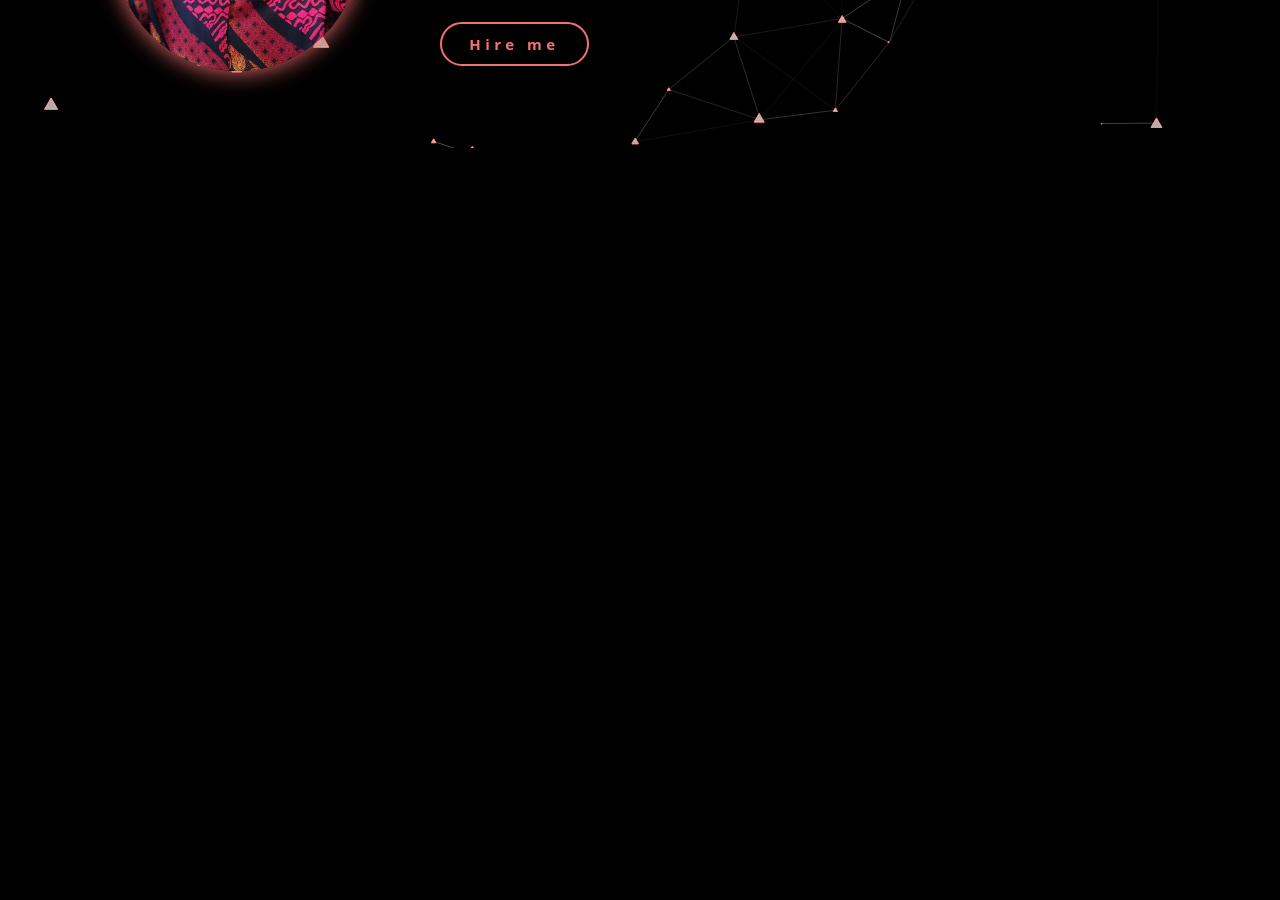
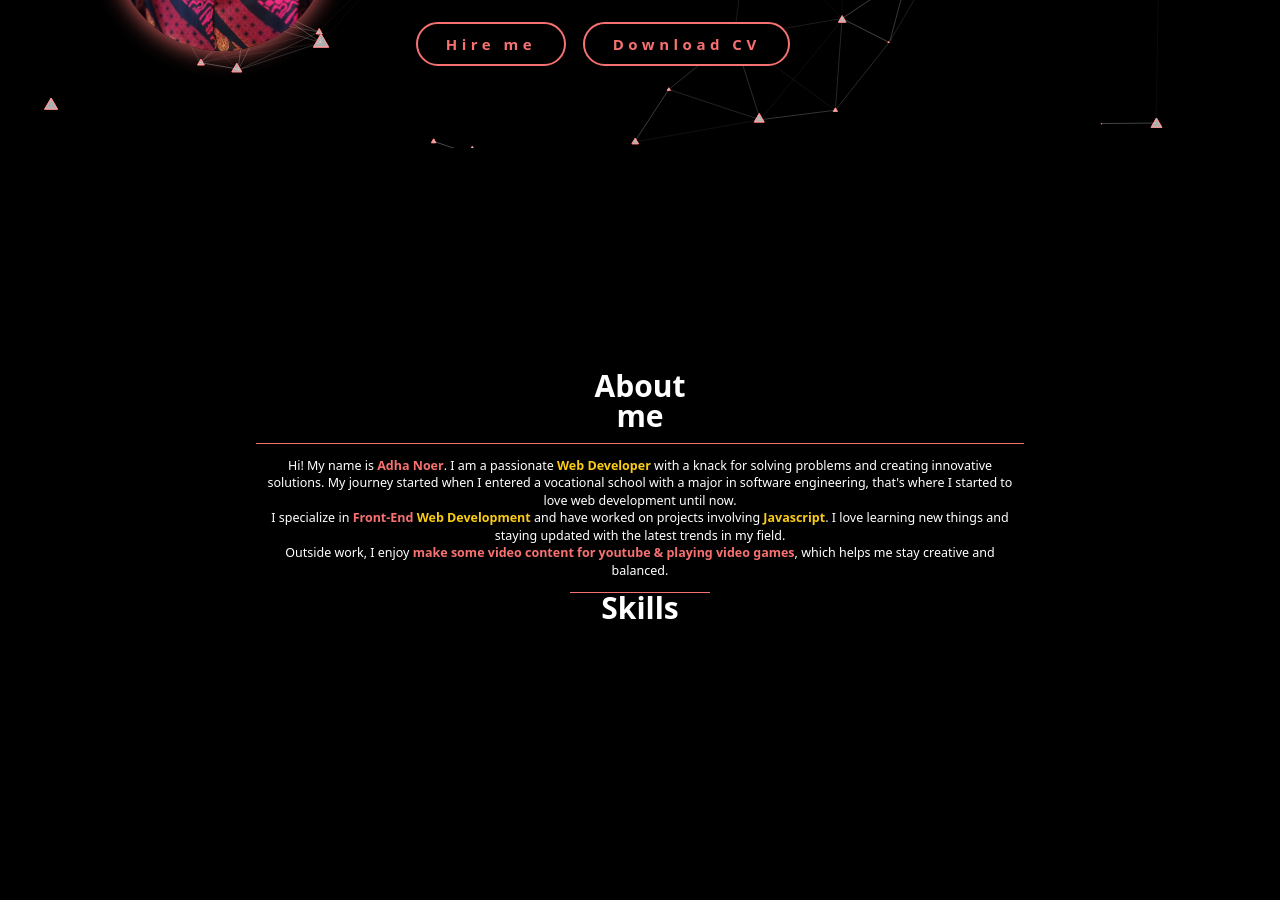
Before and after one commit to AdhaNoer4/WEB-PORTO, a plain HTML site: page tahun-2024/index.html in a window 1280 px wide. Shown: the part 492-1392 px from the top of the page. Drawn offline with nearby package versions, Linux system fonts and the light colour scheme.

Commit message:
2024 | About Section 0.1 = Make content for about me section

```diff
--- a/tahun-2024/index.html
+++ b/tahun-2024/index.html
@@ -14,7 +14,7 @@
       <a href="#" class="logo text-5xl text-red-400 font-extrabold cursor-pointer transition ease hover:scale-110">Noeru</a>
       <nav class="text-3xl text-white">
         <a href="#home" class="ml-16 font-medium transition ease duration-150 border-b-2 border-yellow-400 text-red-400">Home</a>
-        <a href="#about" class="ml-16 font-medium transition ease duration-150 border-b-2 border-transparent hover:text-red-400 hover:border-yellow-400">About</a>
+        <a href="#about-me" class="ml-16 font-medium transition ease duration-150 border-b-2 border-transparent hover:text-red-400 hover:border-yellow-400">About</a>
         <a href="#project" class="ml-16 font-medium transition ease duration-150 border-b-2 border-transparent hover:text-red-400 hover:border-yellow-400">Project</a>
         <a href="#contact" class="ml-16 font-medium transition ease duration-150 border-b-2 border-transparent hover:text-red-400 hover:border-yellow-400">Contact</a>
       </nav>
@@ -32,8 +32,8 @@
         <div class="home-content z-10">
           <h1 class="text-8xl font-bold leading-snug">Hi, it's <span class="text-red-400">Noeru</span></h1>
           <h3 class="typing-text text-7xl font-semibold mb-4 min-w-72">I'm a <span class="relative text-writer text-yellow-400 text-bold"></span><label for="" class="animate-ping text-red-400">|</label></h3>
-          <p class="text-lg">
-            orem ipsum dolor sit amet consectetur adipisicing elit. Maiores, amet qui? Eum dicta voluptatum, consequatur quibusdam ullam assumenda quasi architecto cumque rem tempore porro corrupti ratione voluptates ipsa. Quos, fuga.
+          <p class="text-xl">
+            A beginner developer who loves art and beautiful website design like in a fantasy world and then tries to make it a reality. this is the story of an ordinary person who wants to realize his dream of becoming a Professional <strong><span class="text-red-400">Front-end Web</span> <span class="text-yellow-400">Developer</span></strong> .
           </p>
           <div class="social-icons">
             <a
@@ -59,14 +59,32 @@
           </div>
           <a
             href="#"
-            class="btn inline-block px-11 py-4 bg-black rounded-full text-2xl text-red-400 tracking-[.3em] font-semibold border-2 border-red-400 transition ease duration-300 cursor-pointer hover:bg-red-400 hover:text-yellow-400 hover:shadow-md hover:scale-110"
+            class="btn inline-block px-11 py-4 mx-3 bg-black rounded-full text-2xl text-red-400 tracking-[.3em] font-semibold border-2 border-red-400 transition ease duration-300 cursor-pointer hover:bg-red-400 hover:text-yellow-400 hover:shadow-md hover:scale-110"
             >Hire me</a
+          >
+          <a
+            href="#"
+            class="btn inline-block px-11 py-4 mx-3 bg-black rounded-full text-2xl text-red-400 tracking-[.3em] font-semibold border-2 border-red-400 transition ease duration-300 cursor-pointer hover:bg-red-400 hover:text-yellow-400 hover:shadow-md hover:scale-110"
+            >Download CV</a
           >
         </div>
 
       </section>
 
-      <section id="about"></section>
+      <section id="about-me" class="about-me px-14 py-5 mt-20">
+        <div class="container max-w-screen-xl mx-0 my-auto flex flex-col items-center text-center divide-y divide-red-400">
+          <h2 class="text-5xl font-bold pb-5 w-56">About me</h2>
+          <div class="about-content flex flex-col items-center gap-5 ">
+            <div class="about-text max-w-screen-md py-5">
+              <p class="text-xl mx-3 my-0">Hi! My name is <strong class="text-red-400">Adha Noer</strong>. I am a passionate <strong class="text-yellow-400">Web Developer</strong> with a knack for solving problems and creating innovative solutions. My journey started when I entered a vocational school with a major in software engineering, that's where I started to love web development until now.</p>
+              <p class="text-xl mx-3 my-0">I specialize in <strong class="text-red-400">Front-End</strong><strong class="text-yellow-400"> Web Development</strong> and have worked on projects involving <strong class="text-yellow-400">Javascript</strong>. I love learning new things and staying updated with the latest trends in my field.</p>
+              <p class="text-xl mx-3 my-0">Outside work, I enjoy <strong class="text-red-400">make some video content for youtube & playing video games</strong>, which helps me stay creative and balanced.</p>
+            </div>
+          </div>
+          <h2 class="text-5xl font-bold pb-5 w-56">Skills</h2>
+        </div>
+      </section>
+
       <section id="tech"></section>
       <section id="certificate"></section>
       <section id="project"></section>
```
